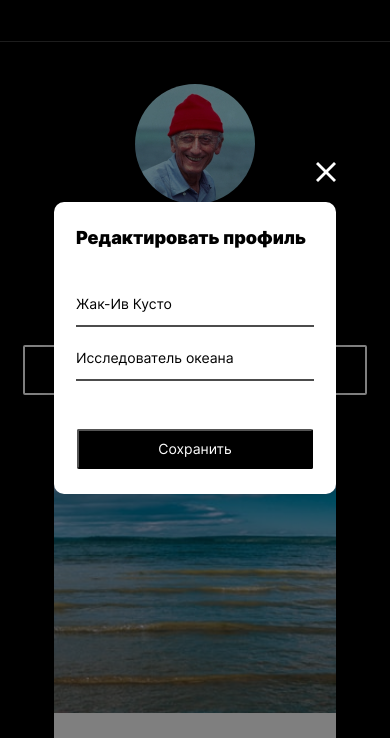
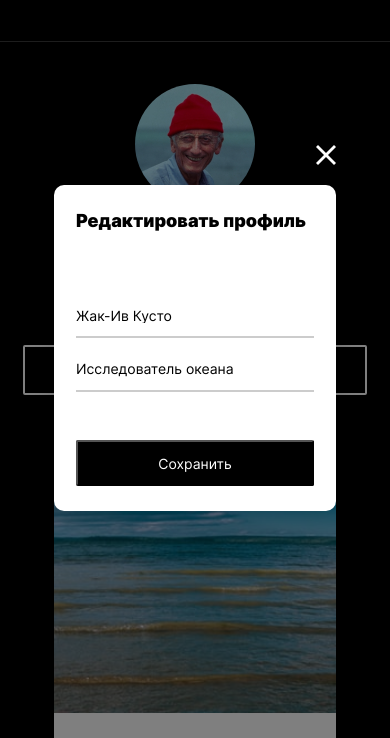
Before and after one commit to MariLukamos/mesto, a plain HTML site: page index.html in a window 390 px wide. Both pictures are taken after a click on the button 292 px from the left and 328 px from the top of the page. Shown: the part 74-812 px from the top of the page. Drawn offline with Linux system fonts and the light colour scheme; files whose address does not match are found by name.

Commit message:
Homework

```diff
--- a/blocks/popup/__input/popup__input.css
+++ b/blocks/popup/__input/popup__input.css
@@ -3,7 +3,7 @@
     font-size: 14px;
     line-height: 1.214;
     border: none;
-    border-bottom: 2px solid rgba(0, 0, 0, 0.7);
+    border-bottom: 2px solid rgba(0, 0, 0, 0.2);
     box-sizing: border-box;
 }
 
--- a/blocks/popup/__submit-button/popup__submit-button.css
+++ b/blocks/popup/__submit-button/popup__submit-button.css
@@ -18,7 +18,7 @@
     .popup__submit-button {
         font-size: 14px;
         line-height: 1.214;
-        width: 99.16%;
-        height: 40px;
+        width: 100%;
+        height: 46px;
     }
 }
--- a/blocks/popup/__title/popup__title.css
+++ b/blocks/popup/__title/popup__title.css
@@ -10,5 +10,6 @@
     .popup__title {
         font-size: 18px;
         line-height: 1.222;
+        margin-bottom: 53px;
     }
 }
--- a/blocks/profile/__add-button/profile__add-button.css
+++ b/blocks/profile/__add-button/profile__add-button.css
@@ -1,6 +1,6 @@
 .profile__add-button {
   justify-self: flex-end;
-  align-self: flex-start;
+  align-self: center;
   margin-left: auto;
   width: 150px;
   height: 50px;
@@ -18,11 +18,13 @@
     .profile__add-button {
       width: 70%;
       margin: 0 auto;
+
     }
 }
 
 @media screen and (max-width: 425px) {
     .profile__add-button {
       width: 100%;
+      background-size: 16px 16px;
     }
 }
--- a/blocks/profile/__edit-button/profile__edit-button.css
+++ b/blocks/profile/__edit-button/profile__edit-button.css
@@ -9,6 +9,12 @@
     background-size: 10px 10px;
     border: 1px solid #FFFFFF;
     align-self: center;
+}
 
-
+@media screen and (max-width: 700px) {
+    .profile__edit-button {
+        width: 18px;
+        height: 18px;
+        background-size: 7.5px 7.5px;
+    }
 }
--- a/blocks/profile/__info/profile__info.css
+++ b/blocks/profile/__info/profile__info.css
@@ -2,7 +2,7 @@
   max-width: 45%;
   display: grid;
   grid-template-columns: max-content min-content;
-  grid-template-rows: repeat(2, 1fr);
+  /*grid-template-rows: repeat(2, 1fr);*/
   row-gap: 16px;
   column-gap: 18px;
   margin: 0 0 0 30px;
@@ -17,7 +17,7 @@
   @media screen and (max-width: 700px) {
     .profile__info {
       max-width: 100%;
-      grid-column-gap: 6px;
+      grid-column-gap: 10px;
       grid-row-gap: 14px;
       margin: 26px 0 36px;
       grid-template-rows: repeat(2, min-content);
```
